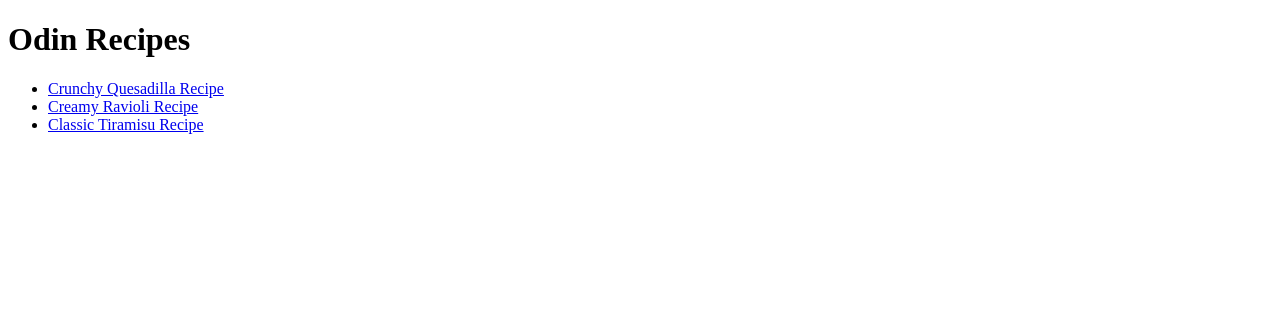
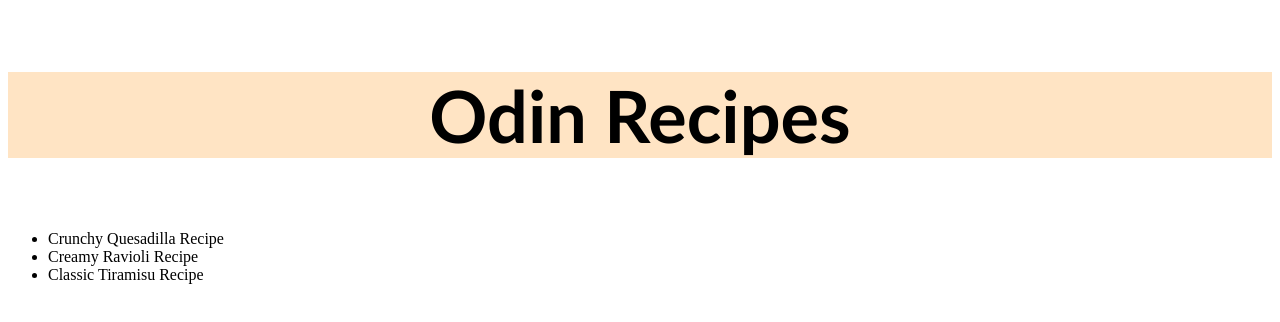
Before and after one commit to CamilaG17/odin-recipes, a plain HTML site: page index.html in a window 1280 px wide. Drawn offline with Linux system fonts and the light colour scheme.

Commit message:
added CSS style to index.html

```diff
--- /dev/null
+++ b/index.css
@@ -0,0 +1,8 @@
+.title {
+    color: black;
+    background-color: bisque;
+    font-size: 72px;
+    font-weight: 700;
+    font-family: 'Trebuchet MS', 'Lucida Sans Unicode', 'Lucida Grande', 'Lucida Sans', Arial, sans-serif;
+    text-align: center;
+}
--- a/index.html
+++ b/index.html
@@ -2,14 +2,14 @@
 <html lang="en">
     <head>
         <meta charset="UTF-8">
+        <link rel="stylesheet" href="index.css">
     </head>
     <body>
-        <h1>Odin Recipes</h1>
-       <p> <ul>
-                <li><a href="quesadilla.html">Crunchy Quesadilla Recipe</a></li>
-                <li><a href="ravioli.html">Creamy Ravioli Recipe</a></li>
-                <li><a href="tiramisu.html">Classic Tiramisu Recipe</a></li>
+        <p class="title">Odin Recipes</p>
           <ul>
-       </p>
+                <li><button="quesadilla.html">Crunchy Quesadilla Recipe</a></li>
+                <li><button="ravioli.html">Creamy Ravioli Recipe</a></li>
+                <li><button="tiramisu.html">Classic Tiramisu Recipe</a></li>
+          <ul>
 
     </body>
```
